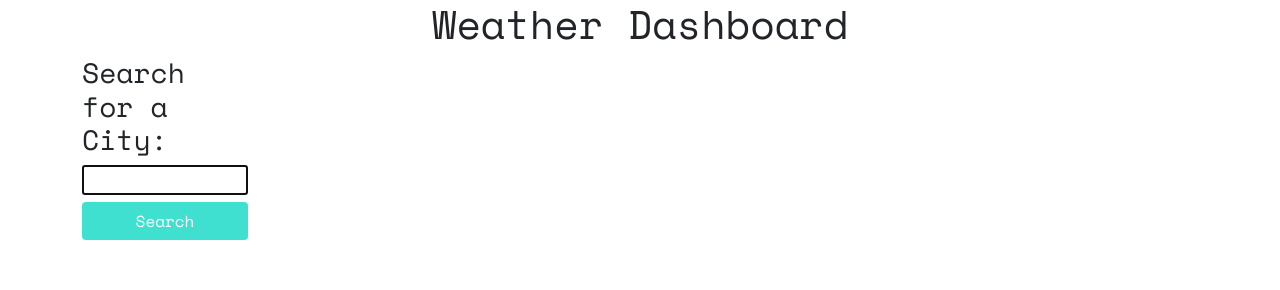
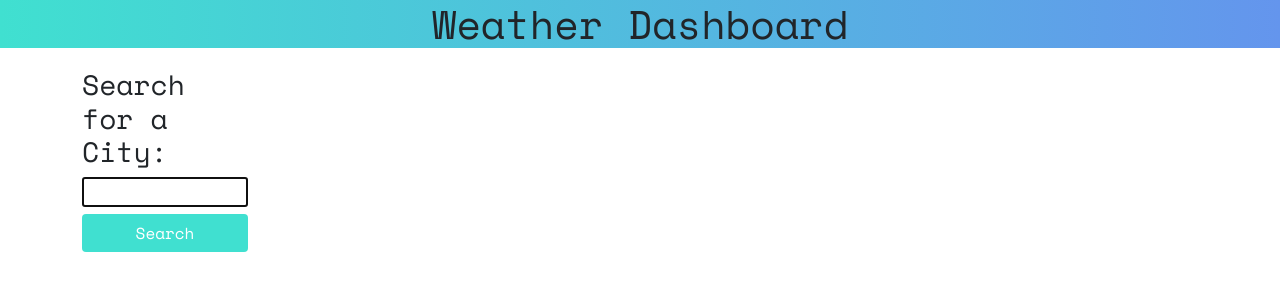
Before and after one commit to hjohnsick/Weather-Dashboard, a plain HTML site: page index.html in a window 1280 px wide. Drawn offline with nearby package versions, Linux system fonts and the light colour scheme.

```diff
--- a/assets/css/style.css
+++ b/assets/css/style.css
@@ -4,6 +4,8 @@
 
 .app-title {
     text-align: center;
+    background-image: linear-gradient(to right, #40E0D0, #6495ED);
+    margin-bottom: 20px;
 }
 
 .btn {
--- a/assets/js/script.js
+++ b/assets/js/script.js
@@ -3,7 +3,6 @@ var cityInputEl = document.querySelector(".form-input");
 var todaysForecastContainer = document.querySelector("#todays-forecast");
 var fiveDayForecastContainer = document.querySelector("#five-day-forecast");
 var cities = [];
-// $("#forecast").hide();
 
 // enter city name to display weather info
 var formSubmitHandler = function(event) {
@@ -14,6 +13,7 @@ var formSubmitHandler = function(event) {
     if (city) {
         getWeatherDataByCity(city);
         saveSeachHistory(city);
+
         cityInputEl.value = "";
     } else {
         alert("Please enter a city");
@@ -109,6 +109,7 @@ $(".btn").on("click", formSubmitHandler);
 
 // save searched cities
 var saveSeachHistory = function (city) {
+    debugger;
     if (!cities.includes(city)) {
         cities.push(city);
         console.log(cities);
@@ -132,6 +133,7 @@ var getSavedCities = function () {
 
     console.log(savedCities);
 }
+
 
 // display todays forecast
 var todaysForecast = function(cityName, date, icon, temp, wind, humidity, uvIndex) {
@@ -175,9 +177,7 @@ var displayClickedData = function (event) {
     var index = $(event.target).attr("data-index");
     var cityButton = document.getElementById(`saved-city${index}`);
     var city = $(cityButton).text();
-    // console.log(cityButton);
     getWeatherDataByCity(city);
-    console.log(city);
 }
 
 getSavedCities();
```
Also changed, not shown: assets/images/app.PNG (added), 1 other file.
